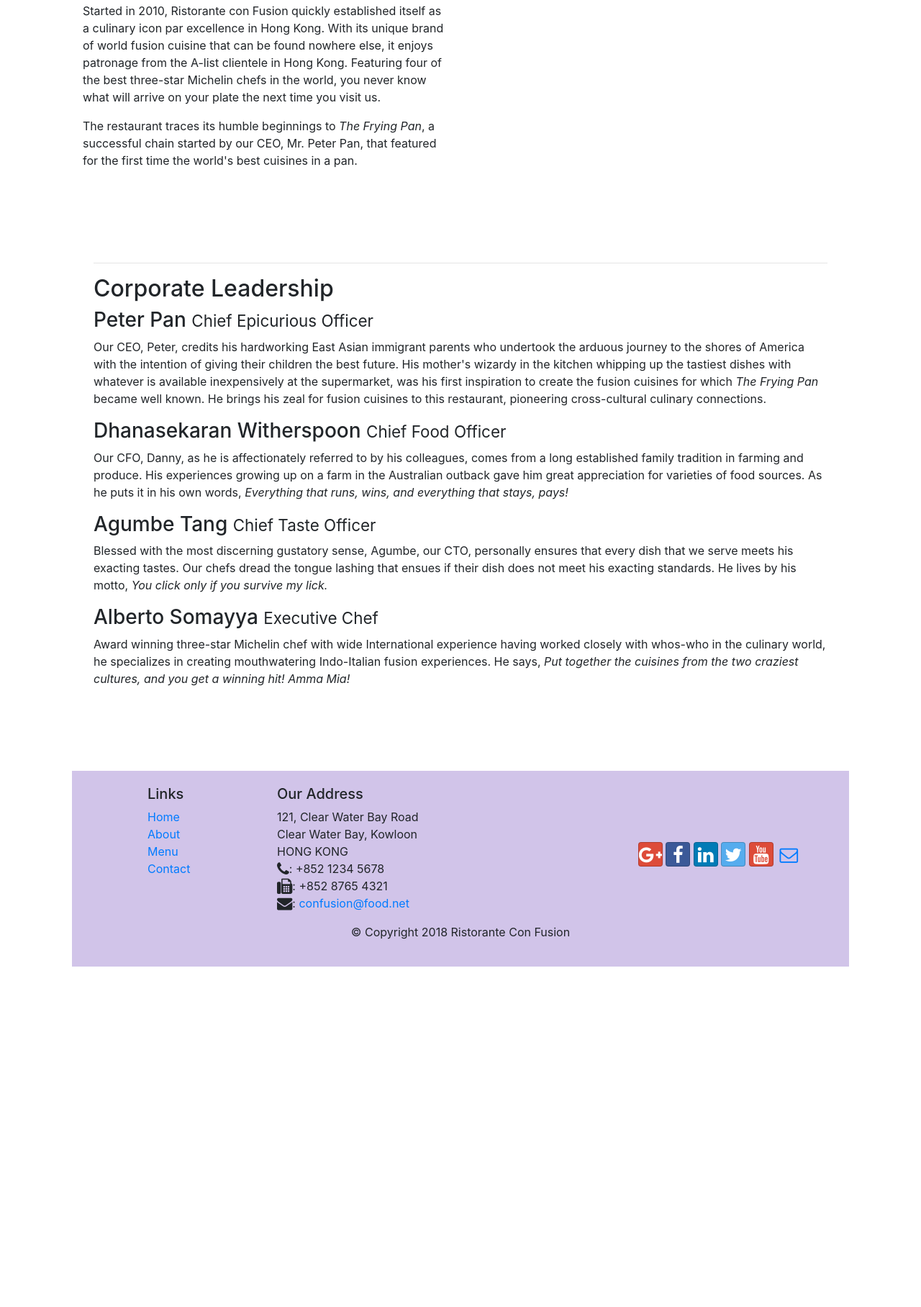
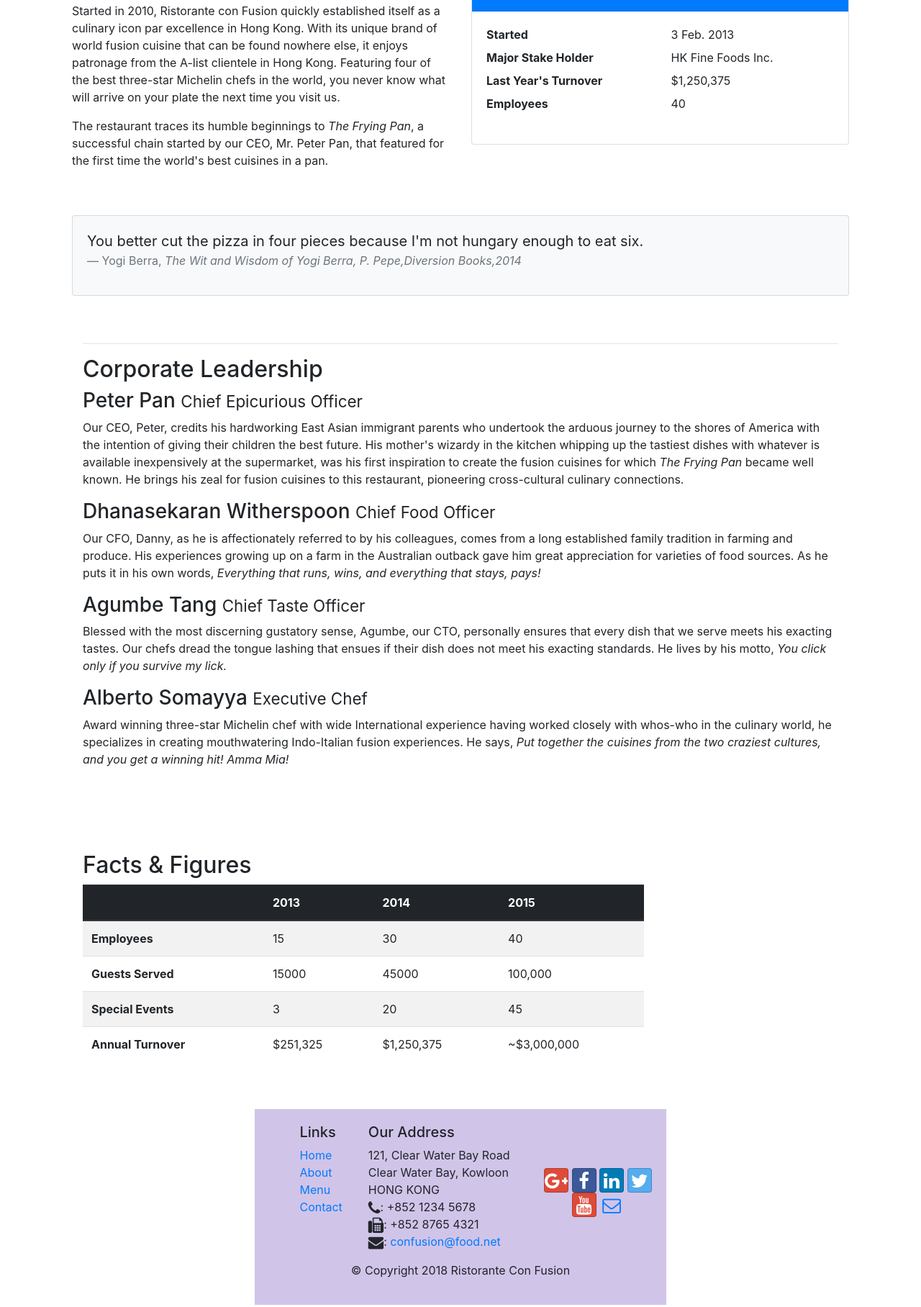
Before and after one commit to aryankapoor-1/ECommerce-Website, a website: page aboutus.html in a window 1280 px wide. Shown: the part 558-2374 px from the top of the page at 72% size. Before the commit the page ends 1901 px from the top, so only its background shows below. Drawn offline with nearby package versions, Linux system fonts and the light colour scheme.

Commit message:
Tables and Cards

```diff
--- a/aboutus.html
+++ b/aboutus.html
@@ -59,7 +59,6 @@
             </div>
         </div>
 
-        <div class="container">
            <div class="row row-content">
                 <div class="col-sm-6">
                    <h2>Our History</h2>
@@ -68,8 +67,34 @@
                     <br>
                     <br>
                 </div>
+                <div class="col-sm">
+                    <div class="card">
+                        <h3 class="card-header bg-primary text-white">Facts At a Glance</h3>
+                        <div class="card-body">
+                            <dl class="row">
+                                <dt class="col-6">Started</dt>
+                                <dd class="col-6">3 Feb. 2013</dd>
+                                <dt class="col-6">Major Stake Holder</dt>
+                                <dd class="col-6">HK Fine Foods Inc.</dd>
+                                <dt class="col-6">Last Year's Turnover</dt>
+                                <dd class="col-6">$1,250,375</dd>
+                                <dt class="col-6">Employees</dt>
+                                <dd class="col-6">40</dd>
+                            </dl>
+                        </div>
+                    </div>
+                </div>
+                <div class="col-12">
+                    <div class="card card-body bg-light">
+                        <blockquote class="blockquote">
+                            <p class="mb-0">You better cut the pizza in four pieces because I'm not hungary enough to eat six.</p>
+                            <footer class="blockquote-footer">Yogi Berra,
+                                <cite title="Source Title">The Wit and Wisdom of Yogi Berra, P. Pepe,Diversion Books,2014</cite>
+                            </footer>
+                        </blockquote>
+                    </div>
+                </div>
             <div>
-        </div>
         <!-- <div class="container">
             <div class="row row-content">
             </div>
@@ -89,6 +114,50 @@
                     <h3>Alberto Somayya <small>Executive Chef</small></h3>
                      <p class="d-none d-sm-block">Award winning three-star Michelin chef with wide International experience having worked closely with whos-who in the culinary world, he specializes in creating mouthwatering Indo-Italian fusion experiences. He says, <em>Put together the cuisines from the two craziest cultures, and you get a winning hit! Amma Mia!</em></p>
                 </div>
+            </div>
+            <div class="row row-content">
+                <div class="col-12 col-sm-9">
+                    <h2>Facts &amp; Figures</h2>
+                    <div class="table-responsive">
+                    <table class="table table-striped">
+                        <thead class="thead-dark">
+                            <tr>
+                                <th>&nbsp;</th>
+                                <th>2013</th>
+                                <th>2014</th>
+                                <th>2015</th>
+                            </tr>
+                        </thead>
+                        <tbody>
+                            <tr>
+                                <th>Employees</th>
+                                <td>15</td>
+                                <td>30</td>
+                                <td>40</td>
+                            </tr>
+                            <tr>
+                                <th>Guests Served</th>
+                                <td>15000</td>
+                                <td>45000</td>
+                                <td>100,000</td>
+                            </tr>
+                            <tr>
+                                <th>Special Events</th>
+                                <td>3</td>
+                                <td>20</td>
+                                <td>45</td>
+                            </tr>
+                            <tr>
+                                <th>Annual Turnover</th>
+                                <td>$251,325</td>
+                                <td>$1,250,375</td>
+                                <td>~$3,000,000</td>
+                            </tr>
+                        </tbody>
+                    </table>
+                </div>
+                </div>
+                <div class="col-12 col-sm-3"></div>
             </div>
         </div>
 
```
Also changed, not shown: contactus.html (+1 -1 lines). Lines whose indentation alone changed are shown as unchanged.
